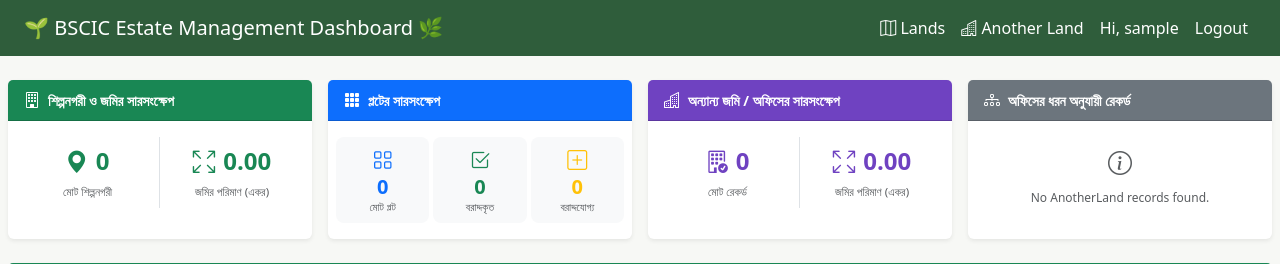
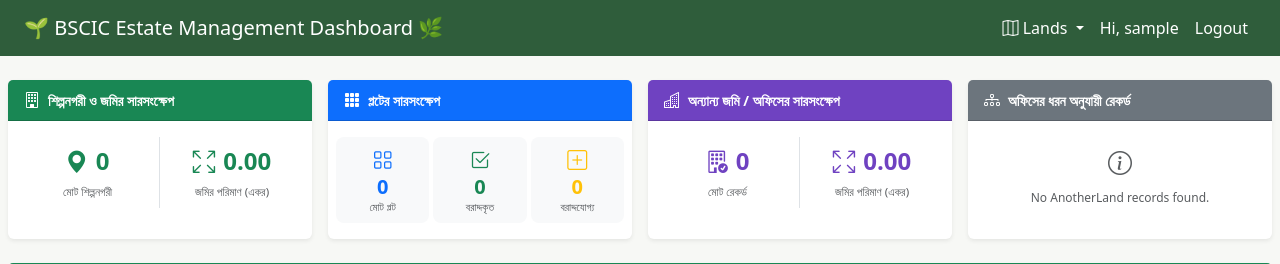
Before and after one commit to faysal077/estatecell, a Django app: page /dashboard/ in a window 1280 px wide. Shown: the top 264 px of the page. Run offline with Django 5.2, Linux system fonts and the light colour scheme; the visitor is signed in with stand-in values (Sample User, id 1); data that the repository does not hold is empty.

Commit message:
Map Updated

```diff
--- a/templates/base.html
+++ b/templates/base.html
@@ -334,40 +334,50 @@
     <div class="collapse navbar-collapse" id="navbarNav">
 
         <ul class="navbar-nav ms-auto">
-
-
-            <!-- Lands -->
-
-            <li class="nav-item">
+            <!-- Lands Dropdown -->
+                        <!-- Lands Dropdown -->
+            <li class="nav-item dropdown">
 
                 <a
-                    class="nav-link"
-                    href="{% url 'lands:land_list' %}"
+                    class="nav-link dropdown-toggle"
+                    href="#"
+                    id="landsDropdown"
+                    role="button"
+                    data-bs-toggle="dropdown"
+                    aria-expanded="false"
+                >
+                    <i class="bi bi-map"></i>
+                    Lands
+                </a>
+
+                <ul
+                    class="dropdown-menu dropdown-menu-end"
+                    aria-labelledby="landsDropdown"
                 >
 
-                    <i class="bi bi-map"></i>
+                    <li>
+                        <a
+                            class="dropdown-item"
+                            href="{% url 'lands:land_list' %}"
+                        >
+                            <i class="bi bi-buildings me-2"></i>
+                            Industrial Estate
+                        </a>
+                    </li>
 
-                    Lands
+                    <li>
+                        <a
+                            class="dropdown-item"
+                            href="{% url 'AnotherLand:another_land_list' %}"
+                        >
+                            <i class="bi bi-building me-2"></i>
+                            Non-Industrial Estate
+                        </a>
+                    </li>
 
-                </a>
+                </ul>
 
             </li>
-            <li class="nav-item">
-
-                <a
-                    class="nav-link"
-                    href="{% url 'AnotherLand:another_land_list' %}"
-                >
-
-                    <i class="bi bi-buildings"></i>
-
-                    Another Land
-
-                </a>
-
-            </li>
-
-
             <!-- Reports - Super Admin Only -->
 
             {% if user.is_authenticated %}
@@ -501,6 +511,7 @@
 
 </footer>
 <!-- Bootstrap JS -->
+<script src="https://cdn.jsdelivr.net/npm/bootstrap@5.3.3/dist/js/bootstrap.bundle.min.js"></script>
 <script src="https://cdn.jsdelivr.net/npm/bootstrap@5.3.2/dist/js/bootstrap.bundle.min.js"></script>
 <script src="https://cdn.jsdelivr.net/npm/bootstrap@5.3.3/dist/js/bootstrap.bundle.min.js"></script>
 {% block extra_js %}{% endblock %}
--- a/templates/dashboard.html
+++ b/templates/dashboard.html
@@ -497,10 +497,16 @@
     });
 
     // Basemap: CARTO Voyager
-    L.tileLayer('https://{s}.basemaps.cartocdn.com/rastertiles/voyager/{z}/{x}/{y}{r}.png', {
-        attribution: '&copy; <a href="https://www.openstreetmap.org/copyright">OpenStreetMap</a> contributors &copy; <a href="https://carto.com/attributions">CARTO</a>',
-        subdomains: 'abcd',
-        maxZoom: 20
+    // L.tileLayer('https://{s}.basemaps.cartocdn.com/rastertiles/voyager/{z}/{x}/{y}{r}.png', {
+    //     attribution: '&copy; <a href="https://www.openstreetmap.org/copyright">OpenStreetMap</a> contributors &copy; <a href="https://carto.com/attributions">CARTO</a>',
+    //     subdomains: 'abcd',
+    //     maxZoom: 20
+    // }).addTo(map);
+
+    // Add OpenStreetMap tile layer
+    L.tileLayer('https://{s}.tile.openstreetmap.org/{z}/{x}/{y}.png', {
+        attribution: '&copy; OpenStreetMap contributors',
+        maxZoom: 18
     }).addTo(map);
 
     // Store GeoJSON layer reference
```
